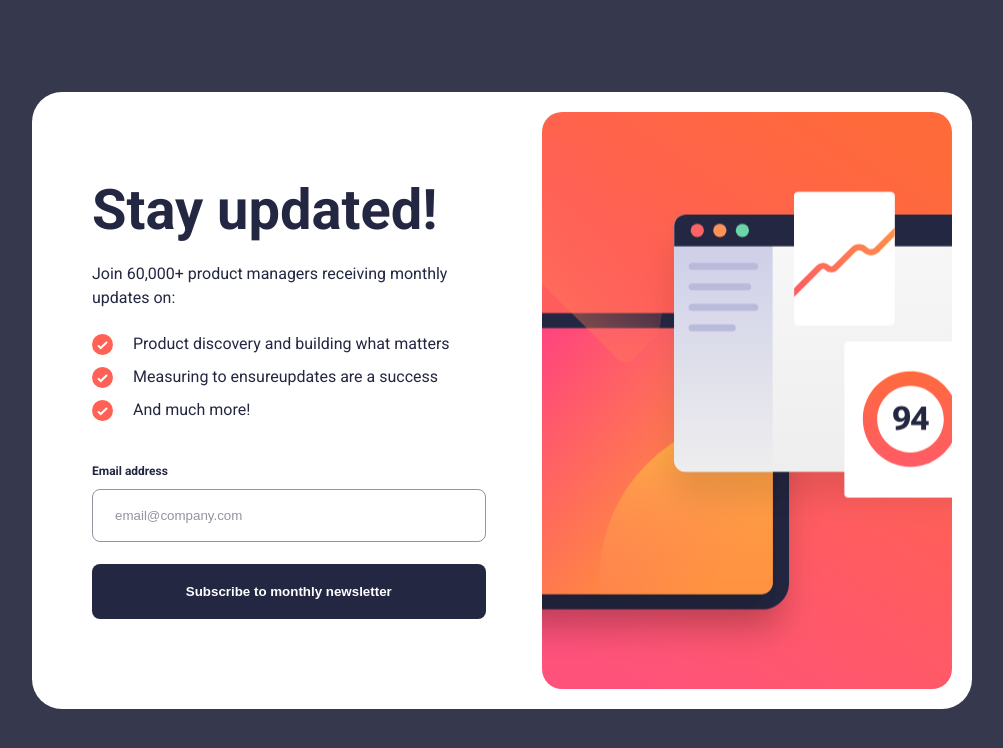
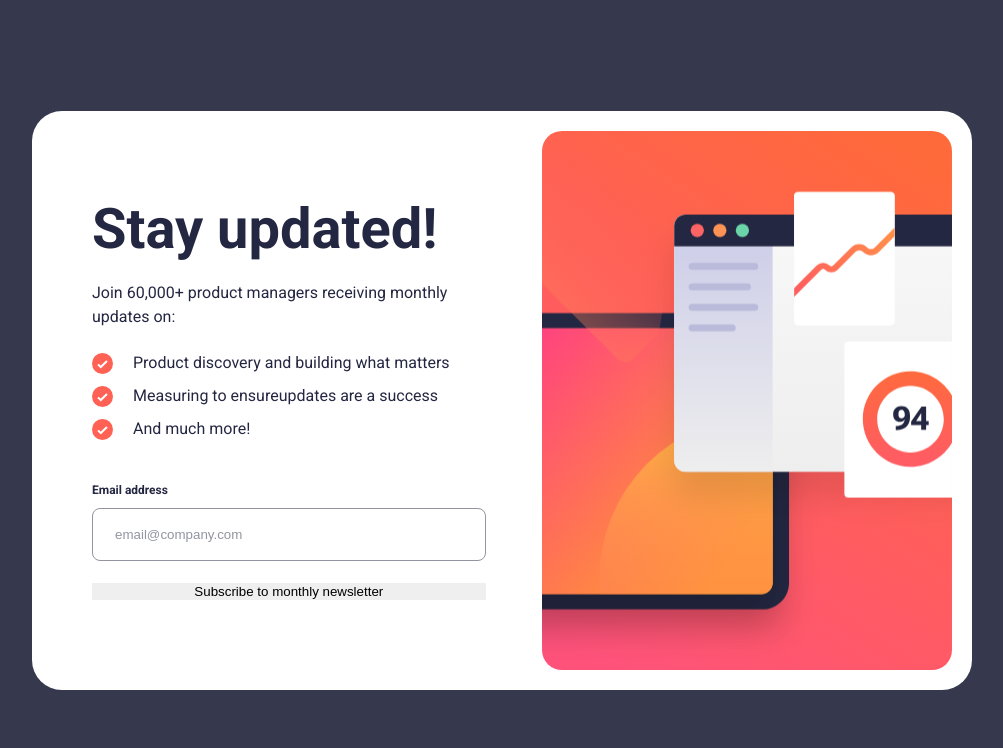
Before and after one commit to hun-ah/newsletter-signup-react, a React (Vite) app: page / in a window 1280 px wide. Shown: the top 748 px of the page, without its empty margins (138-1141 px from the left). Built offline with nearby package versions, Linux system fonts and the light colour scheme.

Commit message:
removed classname prop from button component

```diff
--- a/src/components/form/Form.jsx
+++ b/src/components/form/Form.jsx
@@ -15,7 +15,7 @@ const Form = () => {
           id='email'
         />
       </div>
-      <Button text='Subscribe to monthly newsletter' className='newsletter' />
+      <Button text='Subscribe to monthly newsletter' />
     </form>
   );
 };
```
